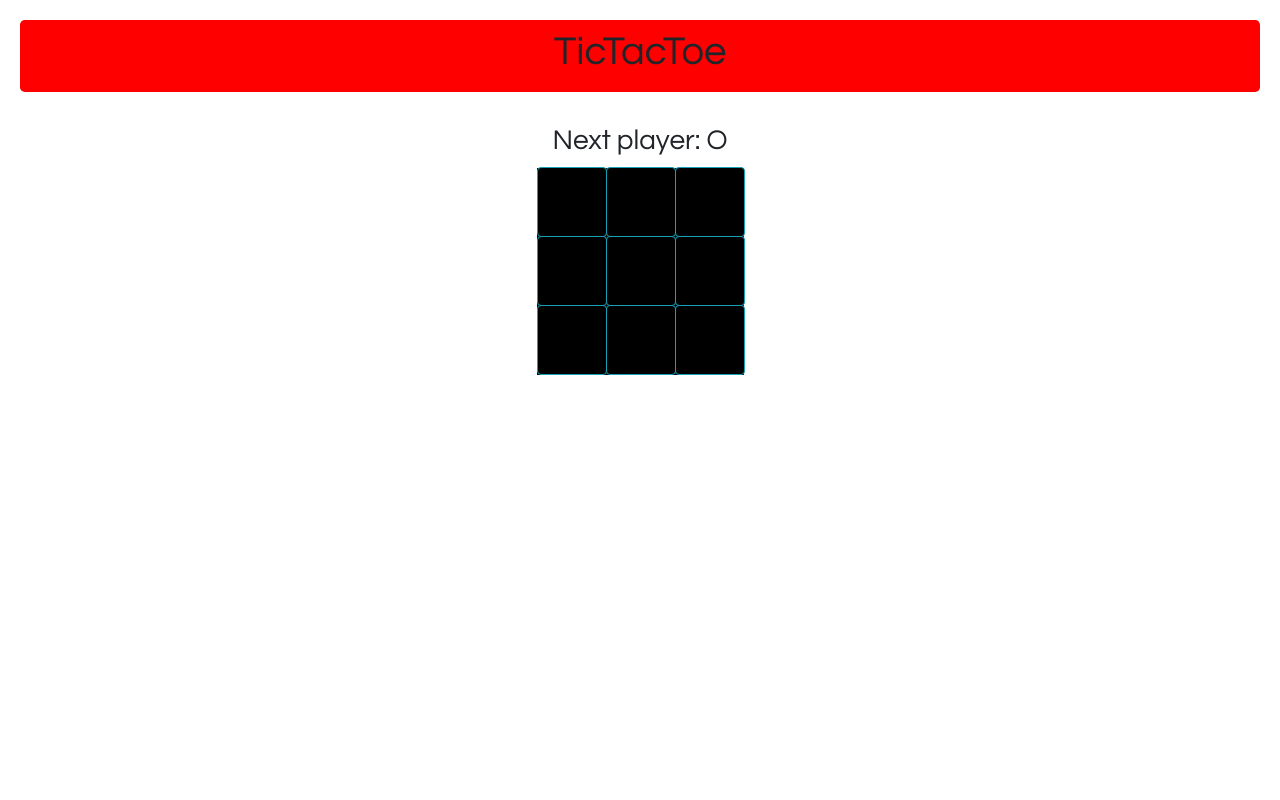
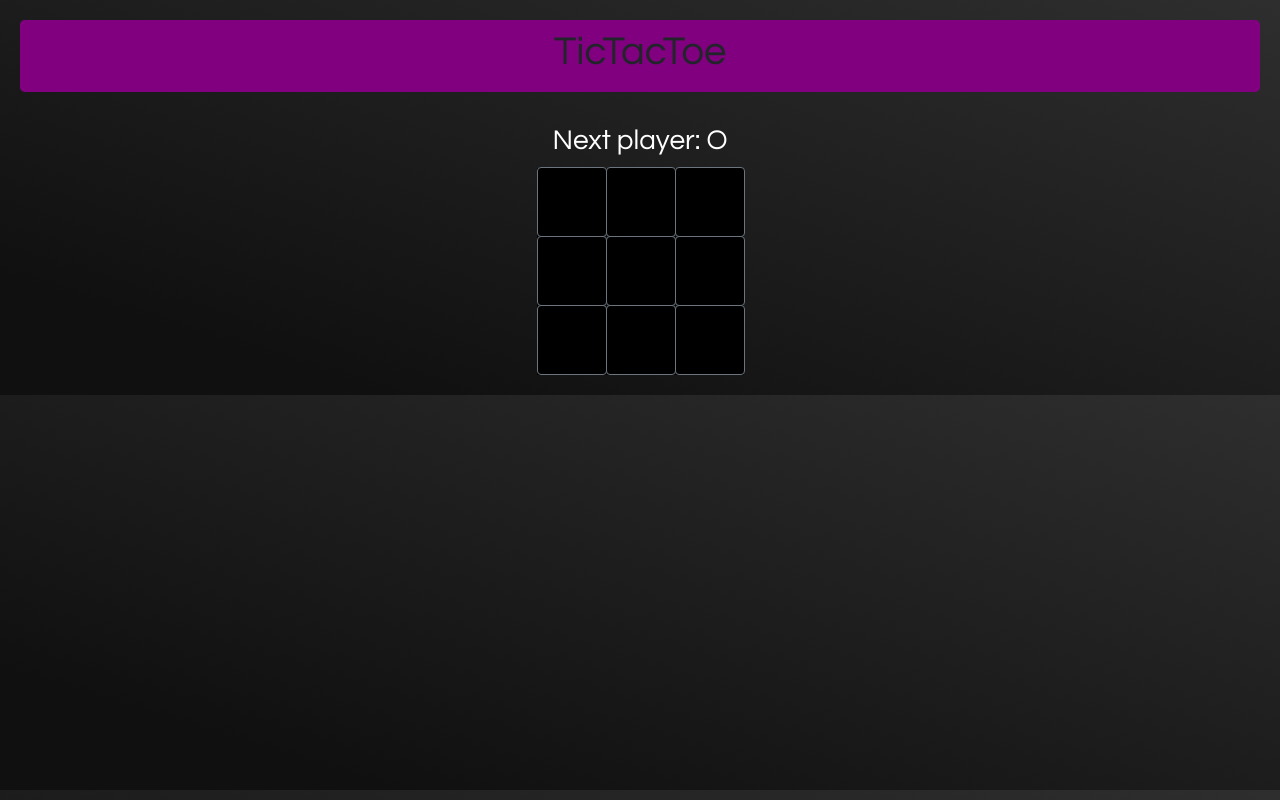
Before and after one commit to josephkem/TicTacToe, a React app: page / in a window 1280 px wide. Built offline with nearby package versions, Linux system fonts and the light colour scheme.

Commit message:
Made chances to the index and css files to change the theme of the game

```diff
--- a/src/index.css
+++ b/src/index.css
@@ -1,6 +1,7 @@
 body {
   font: 14px "Century Gothic", Futura, sans-serif;
   margin: 20px;
+  background: linear-gradient(to bottom left, #2e2e2e 0%, #101010 85%);
 }
 
 ol, ul {
@@ -23,6 +24,7 @@ ol, ul {
 .status {
   margin-bottom: 10px;
   text-align: center;
+  color:white;
 }
 
 h1 {
@@ -30,12 +32,13 @@ h1 {
 }
 
 #header {
-  background-color: red;
+  background-color: purple;
   padding: 8px;
 }
 
 .square {
  background-color: black;
+ color:purple;
   float: left;
   font-size: 35px;
   font-weight: bold;
--- a/src/index.js
+++ b/src/index.js
@@ -7,7 +7,7 @@ import './index.css';
 
 function Square(props) {
   return (
-    <Button color = "info" className="square" onClick={props.onClick}>
+    <Button color = "secondary" className="square" onClick={props.onClick}>
       {props.value}
     </Button>
   );
```
